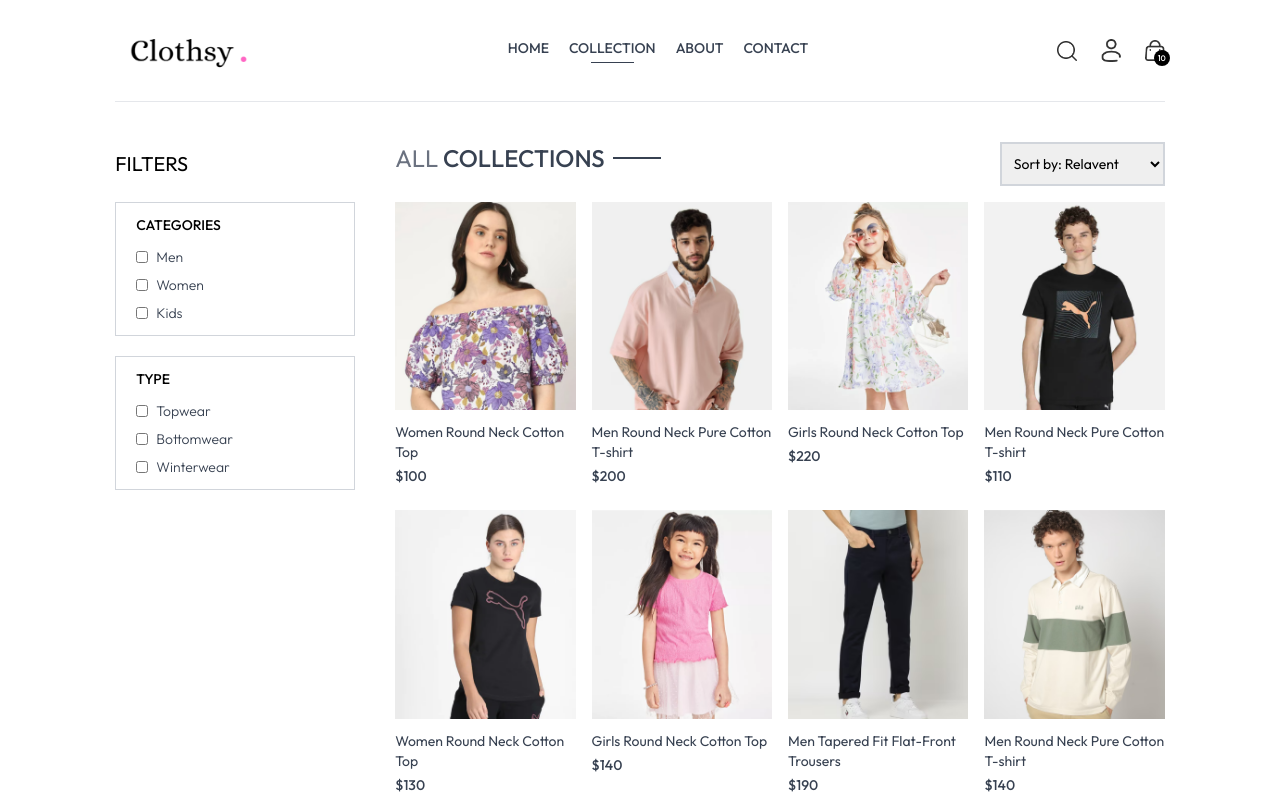
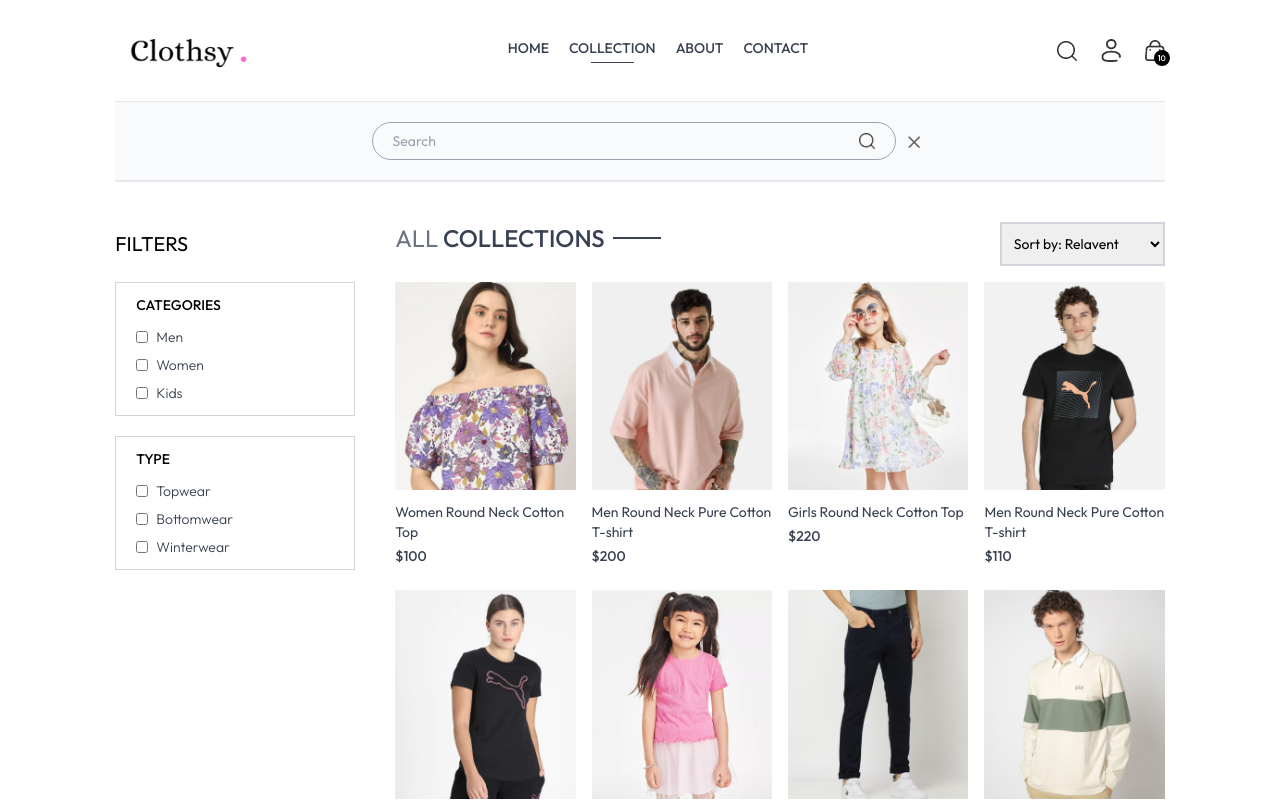
Before and after one commit to Pooja184/eCommerce-App, a React (Vite) app in the folder frontend/: page /collection in a window 1280 px wide. Both pictures are taken after a click on the picture 1066 px from the left and 50 px from the top of the page. Shown: the top 800 px of the page. Built offline with nearby package versions, Linux system fonts and the light colour scheme; a web font is replaced by a local one.

Commit message:
build searchbar

```diff
--- a/frontend/src/App.jsx
+++ b/frontend/src/App.jsx
@@ -11,12 +11,13 @@
 import Orders from './pages/Orders'
 import Navbar from "./components/Navbar";
 import Footer from './components/Footer'
+import SearchBar from './components/SearchBar'
 
 const App = () => {
   return (
     <div className='px-4 sm:px-[5vw] md:px-[7vw] lg:px-[9vw]'>
       <Navbar/>
-
+      <SearchBar/>
       <Routes>
         <Route path='/' element={<Home/>}/>
         <Route path='/collection' element={<Collection/>}/>
--- a/frontend/src/components/Navbar.jsx
+++ b/frontend/src/components/Navbar.jsx
@@ -1,8 +1,10 @@
-import React, { useState } from "react";
+import React, { useContext, useState } from "react";
 import { assets } from "../assets/assets";
 import { Link, NavLink } from "react-router-dom";
+import { ShopContext } from "../context/ShopContext";
 const Navbar = () => {
   const [visible , setVisible]=useState(false);
+  const {setShowSearch}=useContext(ShopContext);
   return (
     <div className="flex items-center justify-between py-5 font-medium">
       <Link to='/'>
@@ -27,7 +29,7 @@
         </NavLink>
       </ul>
       <div className="flex items-center gap-6">
-        <img src={assets.search_icon} className="w-5 cursor-pointer" alt="" />
+        <img onClick={()=>setShowSearch(true)} src={assets.search_icon} className="w-5 cursor-pointer" alt="" />
         <div className="group relative">
           <img src={assets.profile_icon} className="w-5 cursor-pointer" alt="" />
           <div className="group-hover:block hidden absolute dropdown-menu right-0 pt-4 ">
--- /dev/null
+++ b/frontend/src/components/SearchBar.jsx
@@ -0,0 +1,33 @@
+import React, { useContext, useEffect, useState } from 'react'
+import { ShopContext } from '../context/ShopContext'
+import { assets } from '../assets/assets';
+import { useLocation } from 'react-router-dom';
+
+const SearchBar = () => {
+
+    const {search,setSearch,showSearch,setShowSearch} =useContext(ShopContext);
+    const [visible,setVisible]=useState(false);
+    const location=useLocation();
+
+    useEffect(()=>{
+        // console.log(location.pathname);
+        if(location.pathname.includes('collection')){ //&&showSeacrh
+            setVisible(true);
+
+        }else{
+            setVisible(false);
+        }
+    },[location])
+
+  return showSearch && visible ? (
+    <div className='border-t border-b bg-gray-50 text-center'>
+        <div className='inline-flex items-center justify-center border border-gray-400 px-5 py-2 my-5 mx-3 rounded-full w-3/4 sm:w-1/2'>
+        <input value={search} onChange={(e)=>setSearch(e.target.value)} className='flex-1 outline-none bg-inherit text-sm ' type="text" placeholder='Search' />
+        <img className='w-4' src={assets.search_icon} alt="" />
+        </div>
+      <img onClick={()=>setShowSearch(false)} className='inline w-3 cursor-pointer' src={assets.cross_icon} alt="" />
+    </div>
+  ):null
+}
+
+export default SearchBar
--- a/frontend/src/context/ShopContext.jsx
+++ b/frontend/src/context/ShopContext.jsx
@@ -1,4 +1,4 @@
-import { createContext } from "react";
+import { createContext, useState } from "react";
 import { products } from "../assets/assets";
 
 export const ShopContext=createContext();
@@ -7,9 +7,12 @@
 
     const currency='$';
     const delivery_fee=10;
+    const [search,setSearch]=useState('');
+    const [showSearch,setShowSearch]=useState(false);
 
     const value={
-        products,currency,delivery_fee
+        products,currency,delivery_fee,
+        search,setSearch,showSearch,setShowSearch
     }
 
     return(
--- a/frontend/src/pages/Collection.jsx
+++ b/frontend/src/pages/Collection.jsx
@@ -5,7 +5,7 @@
 import ProductItem from '../components/ProductItem';
 
 const Collection = () => {
-  const {products}=useContext(ShopContext);
+  const {products,search,showSearch}=useContext(ShopContext);
   const [showFilter,setShowFilter]=useState(false);
   const [filterProducts,setFilterProducts] = useState([]);
   const [category,setCategory]=useState([]);
@@ -31,6 +31,10 @@
 
   const applyFilter=()=>{
     let productsCopy=products.slice();
+
+    if (showSearch && search) {
+      productsCopy=productsCopy.filter(item=>item.name.toLowerCase().includes(search.toLowerCase()));
+    }
     if (category.length>0) {
       productsCopy=productsCopy.filter(item=>category.includes(item.category));
     }
@@ -64,7 +68,7 @@
 
   useEffect(()=>{
     applyFilter();
-  },[category,subCategory]);
+  },[category,subCategory,search,showSearch]);
 
   useEffect(()=>{
     sortProduct();
```
